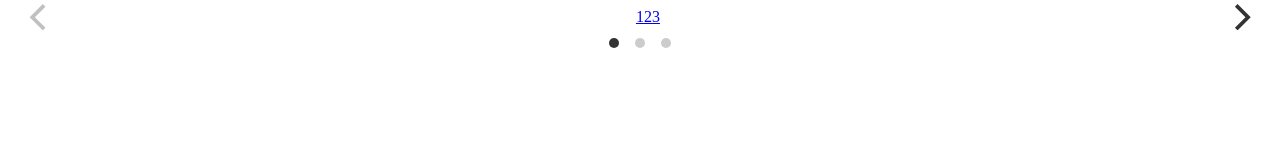
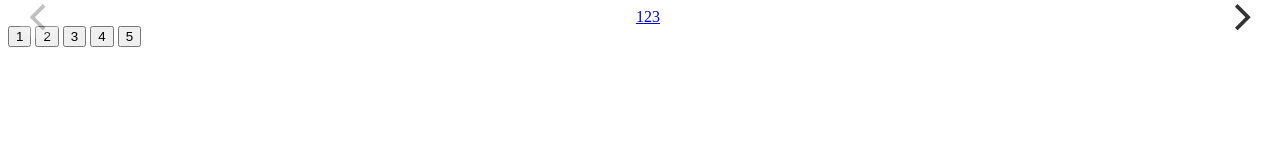
Before and after one commit to Hereiam123/Flickity-Accessibility, a plain HTML site: page index.html in a window 1280 px wide. Drawn offline with nearby package versions, Linux system fonts and the light colour scheme.

Commit message:
First push

```diff
--- a/index.html
+++ b/index.html
@@ -17,11 +17,22 @@
       <a href="google.com" class="carousel-cell">2</a>
       <a href="google.com" class="carousel-cell">3</a>
     </div>
+    <div class="button-group">
+      <button class="button">1</button>
+      <button class="button">2</button>
+      <button class="button">3</button>
+      <button class="button">4</button>
+      <button class="button">5</button>
+    </div>
     <script src="https://unpkg.com/flickity@2/dist/flickity.pkgd.min.js"></script>
     <script>
       // element argument can be a selector string
       //   for an individual element
-      var flkty = new Flickity(".main-carousel");
+      var flkty = new Flickity(".main-carousel", { pageDots: false });
+      $(".button-group").on("click", ".button", function() {
+        var index = $(this).index();
+        $carousel.flickity("select", index);
+      });
     </script>
   </body>
 </html>
```
